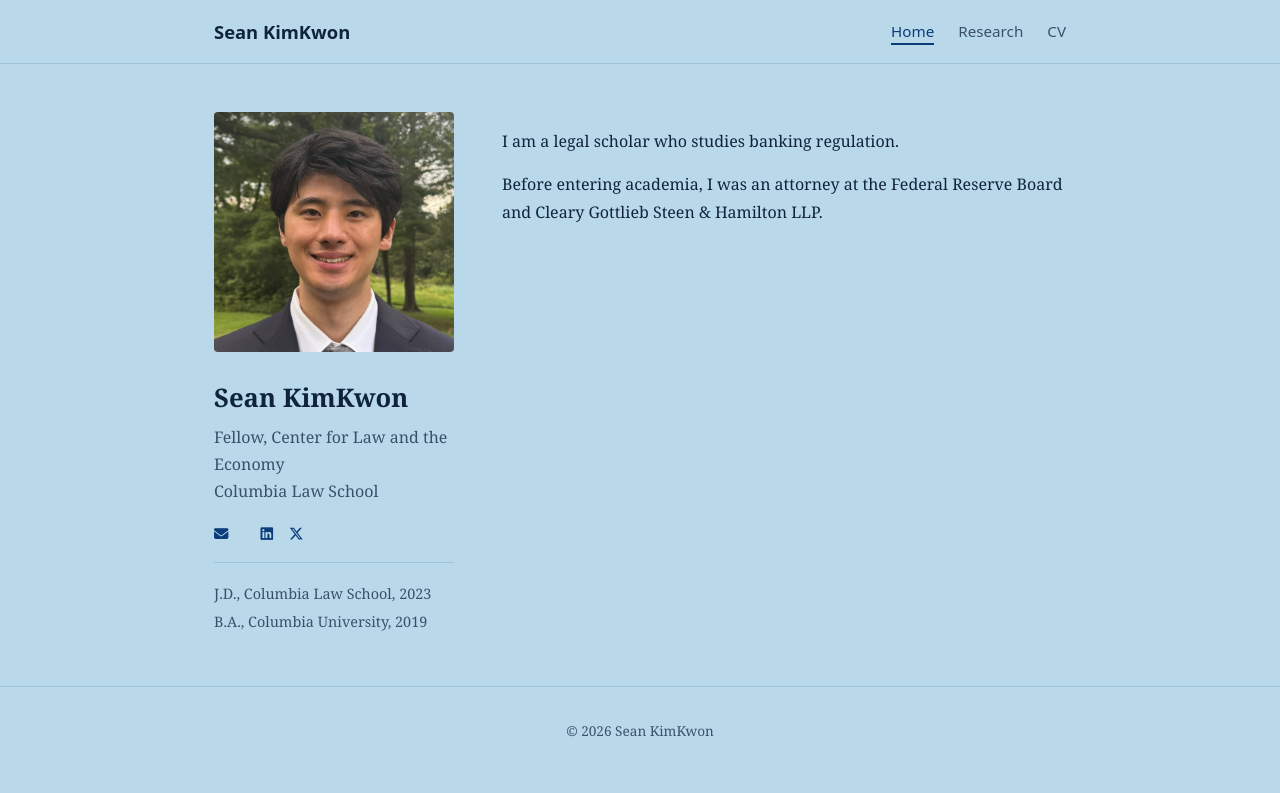
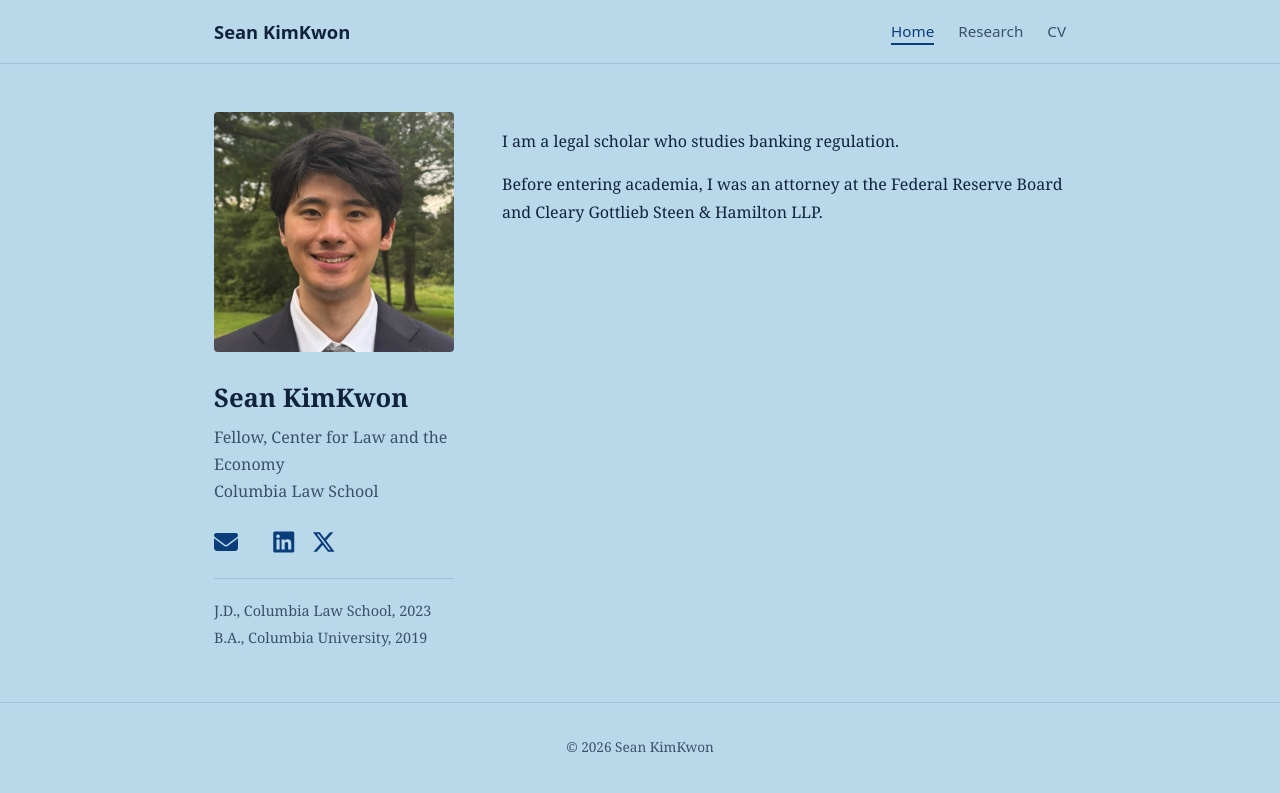
Before and after one commit to seankimkwon/seankimkwon.github.io, a plain HTML site: page index.html in a window 1280 px wide. Drawn offline with Linux system fonts and the light colour scheme; some icons are missing.

Commit message:
Add styles for contact icons with hover effects
Added styles for contact icons including hover effects.

```diff
--- a/style.css
+++ b/style.css
@@ -197,6 +197,22 @@ header {
 .intro main {
   animation: intro-fade 1s ease 0.25s both;
 }
+/* Contact icons */
+.links {
+  gap: 1.1rem;
+  align-items: center;
+}
+
+.links a {
+  font-size: 1.5rem;
+  color: var(--accent);
+  transition: transform 0.2s ease, color 0.2s ease;
+}
+
+.links a:hover {
+  color: var(--text);
+  transform: translateY(-3px);
+}
 /* Turn animations off for visitors who prefer less motion */
 @media (prefers-reduced-motion: reduce) {
   *,
```
